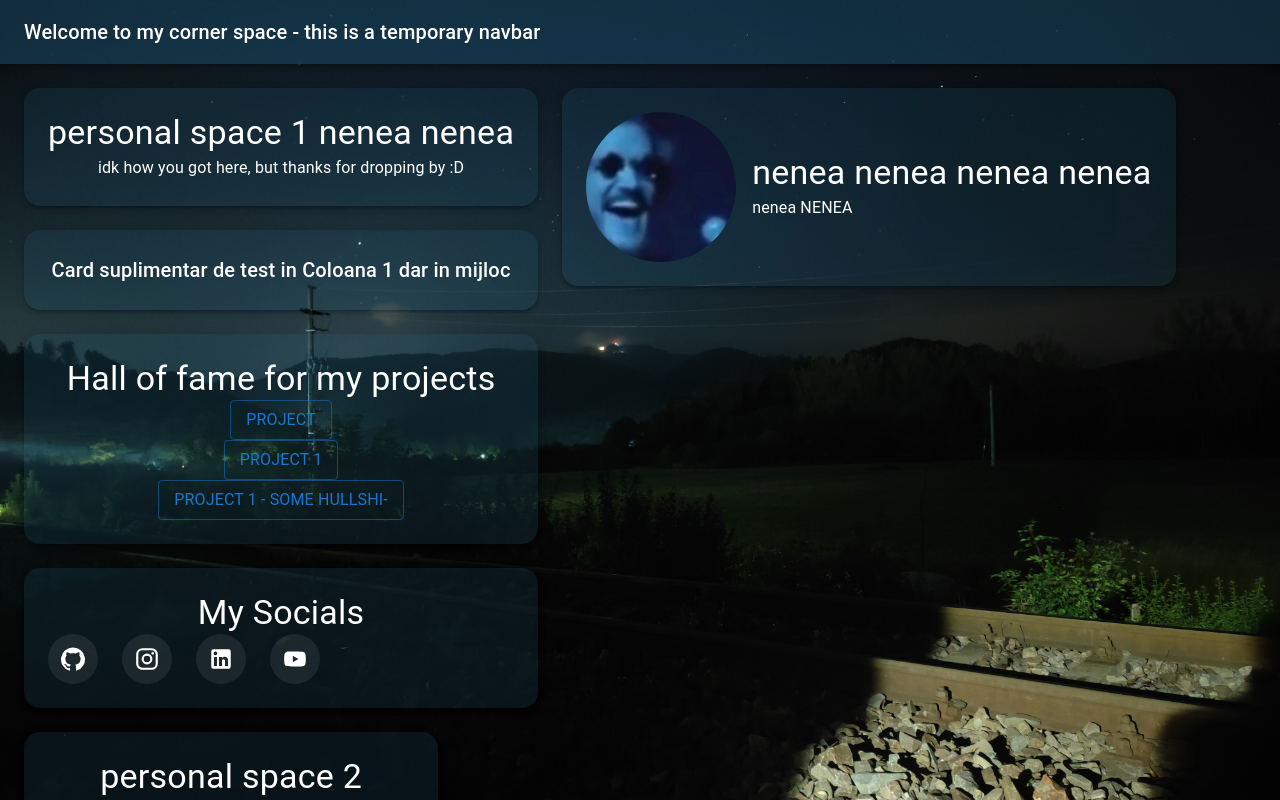
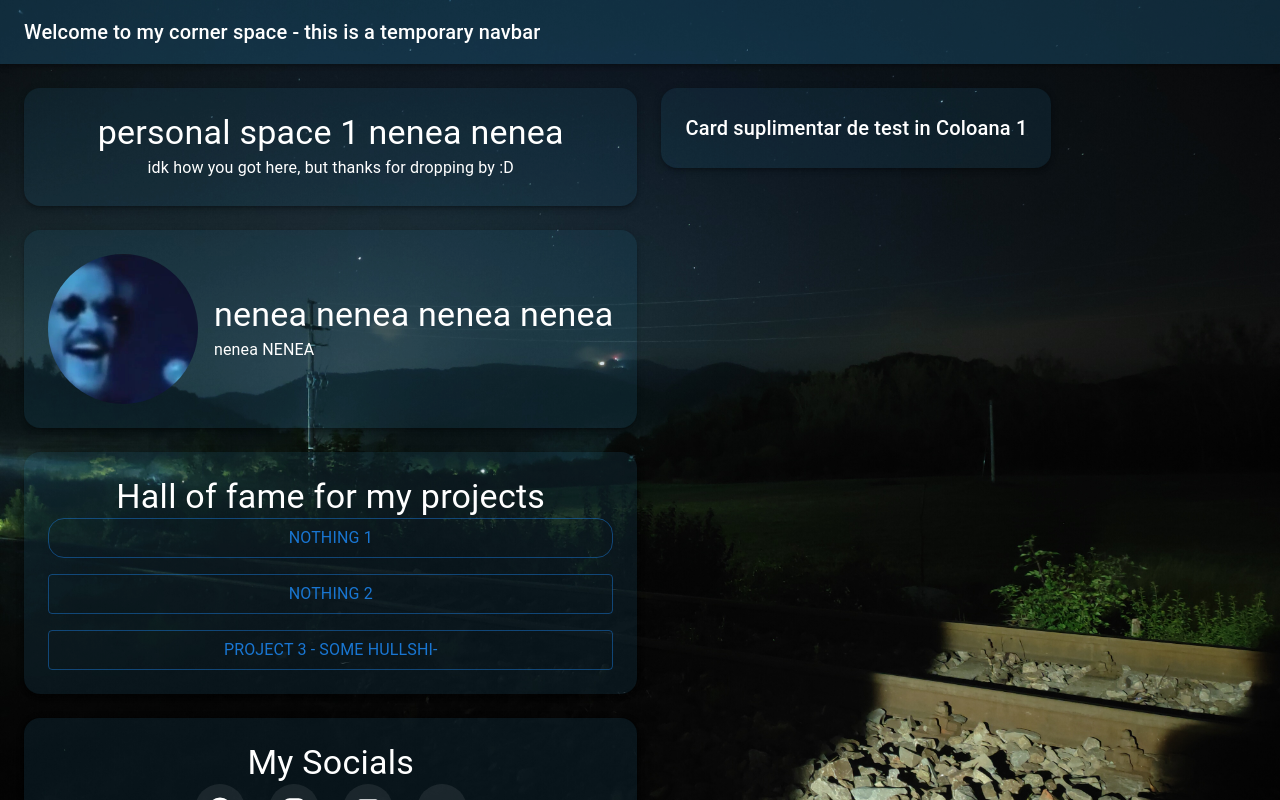
Before and after one commit to GashparFantomu/my_space, a React (Vite) app: page / in a window 1280 px wide. Shown: the top 800 px of the page. Built offline with nearby package versions, Linux system fonts and the light colour scheme.

Commit message:
frontend sucks ass ma mut pe cachyOS

```diff
--- a/src/pages/Home.jsx
+++ b/src/pages/Home.jsx
@@ -5,7 +5,6 @@ import YouTubeIcon from '@mui/icons-material/YouTube';
 import LinkedInIcon from '@mui/icons-material/LinkedIn';
 import Navbar from "../components/Navbar.jsx";
 import Footer from "../components/Footer.jsx";
-import {Instagram} from "@mui/icons-material";
 
 function Home() {
     return (
@@ -21,7 +20,7 @@ function Home() {
             <Navbar/>
 
             <Box component="main" sx={{flexGrow: 1, p:3}}>
-                <Grid container spacing={3}>
+                <Grid container spacing={3} alignItems="stretch">
                     {/*c1*/}
                     <Grid item xs={12} md={4}>
                         <Box sx={{flexDirection: 'column', display: 'flex', gap: 3}}>
@@ -34,13 +33,35 @@ function Home() {
                                     padding: '24px',
                                 }}>
 
-                                <Box sx={{display: 'flex', flexDirection: {xs: 'column', md: 'row'}, alignItems: {xs: 'center', md: 'flex-start'}, gap: 2}}>
-                                    <Box sx={{ textAlign: { xs: 'center', md: 'center' } }}>
+                                <Box sx={{ flexDirection: {xs: 'column', md: 'row'}, alignItems: {xs: 'center', md: 'center'}, gap: 2}}>
+                                    <Box sx={{ textAlign: { xs: 'center', md: 'center' }, justifyContent: 'center' }}>
                                         <Typography variant="h4">
                                             personal space 1 nenea nenea
                                         </Typography>
                                         <Typography variant="subtitle1">
                                             idk how you got here, but thanks for dropping by :D
+                                        </Typography>
+                                    </Box>
+                                </Box>
+                            </Paper>
+                            <Paper
+                                elevation={3}
+                                sx={{
+                                    display: 'flex',
+                                    backgroundColor: "rgba(31, 99, 135, 0.169)",
+                                    color: 'white',
+                                    borderRadius: '16px',
+                                    padding: '24px',
+                                }}>
+                                <Box sx={{display: 'flex', flexDirection: {xs: 'column', md: 'row'}, alignItems: {xs: 'center', md: 'center'}, gap: 2
+                                }}>
+                                    <Avatar sx={{width: 150, height: 150}}  alt="stai sa se incarce poza..." src="/profile1.jpg"></Avatar>
+                                    <Box sx={{ textAlign: { xs: 'center', md: 'left' } }}>
+                                        <Typography variant="h4">
+                                            nenea nenea nenea nenea
+                                        </Typography>
+                                        <Typography variant="subtitle1">
+                                            nenea NENEA
                                         </Typography>
                                     </Box>
                                 </Box>
@@ -53,37 +74,22 @@ function Home() {
                                 padding: '24px'
                             }}>
                                 <Box sx={{textAlign: { xs: 'center', md: 'center' }}}>
-                                    <Typography variant="h6">Card suplimentar de test in Coloana 1 dar in mijloc</Typography>
-                                </Box>
-                            </Paper>
-
-                            <Paper elevation={3} sx={{
-                                backgroundColor: "rgba(31, 99, 135, 0.169)",
-                                color: 'white',
-                                borderRadius: '16px',
-                                padding: '24px'
-                            }}>
-                                <Box sx={{textAlign: { xs: 'center', md: 'center' }}}>
                                     <Typography variant="h4">Hall of fame for my projects</Typography>
                                 </Box>
-                                <Box sx={{textAlign: { xs: 'center', md: 'center' }}}>
+                                <Box sx={{display: 'flex', flexDirection: 'column', gap: 2}}>
+                                    <Button variant="outlined" sx={{borderRadius: '16px'}}>
+                                        <Typography variant="subtitle1">
+                                            nothing 1
+                                        </Typography>
+                                    </Button>
                                     <Button variant="outlined">
                                         <Typography variant="subtitle1">
-                                            project
+                                            nothing 2
                                         </Typography>
                                     </Button>
-                                </Box>
-                                <Box sx={{textAlign: { xs: 'center', md: 'center' }}}>
                                     <Button variant="outlined">
                                         <Typography variant="subtitle1">
-                                            project 1
-                                        </Typography>
-                                    </Button>
-                                </Box>
-                                <Box sx={{textAlign: { xs: 'center', md: 'center' }}}>
-                                    <Button variant="outlined">
-                                        <Typography variant="subtitle1">
-                                            project 1 - some hullshi-
+                                            project 3 - some hullshi-
                                         </Typography>
                                     </Button>
                                 </Box>
@@ -99,7 +105,7 @@ function Home() {
                                     <Typography variant="h4">
                                         My Socials
                                     </Typography>
-                                    <Stack direction="row" spacing={3}>
+                                    <Stack direction="row" spacing={3} sx={{alignItems: 'center', justifyContent: 'center'}}>
                                         <IconButton component="a"
                                                     href="https://github.com/GashparFantomu"
                                                     target="_blank"
@@ -128,55 +134,46 @@ function Home() {
                                                     sx={{color: 'white', backgroundColor: 'rgba(255, 255, 255, 0.08)', padding: '12px'}}>
                                             <YouTubeIcon sx={{fontSize: 26}} />
                                         </IconButton>
-
                                     </Stack>
                                 </Box>
+                            </Paper>
+                        </Box>
+                    </Grid>
 
+                    <Grid item xs={12} md={4}>
+                        <Box sx={{display: 'flex', flexDirection: 'column', gap: 3, width: '100%'}}>
 
+                            <Paper elevation={3} sx={{
+                                backgroundColor: "rgba(31, 99, 135, 0.169)",
+                                color: 'white',
+                                borderRadius: '16px',
+                                padding: '24px',
+                                flexGrow: 1,
+                                alignItems: {xs: 'center', md: 'center'},
+                                alignText: {xs: 'center', md: 'center'},
+                            }}>
+                                <Box sx={{textAlign: { xs: 'center', md: 'center' }}}>
+                                    <Typography variant="h6">Card suplimentar de test in Coloana 1</Typography>
+                                </Box>
                             </Paper>
 
                         </Box>
                     </Grid>
 
                     <Grid item xs={12} md={4}>
-                        <Box sx={{flexDirection: 'column', display: 'flex', gap: 3}}>
+                        <Box sx={{display: 'flex', flexDirection: 'column', gap: 3, width: '100%'}}>
                             <Paper
                                 elevation={3}
                                 sx={{
-                                display: 'flex',
+                                    width: '100%',
                                     backgroundColor: "rgba(31, 99, 135, 0.169)",
                                     color: 'white',
                                     borderRadius: '16px',
                                     padding: '24px',
-                                }}>
-                                <Box sx={{display: 'flex', flexDirection: {xs: 'column', md: 'row'}, alignItems: {xs: 'center', md: 'center'}, gap: 2
-                                }}>
-                                    <Avatar sx={{width: 150, height: 150}}  alt="stai sa se incarce poza..." src="/profile1.jpg"></Avatar>
-                                    <Box sx={{ textAlign: { xs: 'center', md: 'left' } }}>
-                                        <Typography variant="h4">
-                                            nenea nenea nenea nenea
-                                        </Typography>
-                                        <Typography variant="subtitle1">
-                                            nenea NENEA
-                                        </Typography>
-                                    </Box>
-                                </Box>
-                            </Paper>
-                        </Box>
-                    </Grid>
-
-                    <Grid item xs={12} md={4}>
-                        <Paper
-                            elevation={3}
-                            sx={{
-                                display: 'flex',
-                                backgroundColor: "rgba(31, 99, 135, 0.169)",
-                                color: 'white',
-                                borderRadius: '16px',
-                                padding: '24px',
+                                    flexGrow: 1,
                                 }}>
 
-                            <Box sx={{display: 'flex', flexDirection: {xs: 'column', md: 'row'}, alignItems: {xs: 'center', md: 'flex-start'}, gap: 2
+                                <Box sx={{ flexDirection: {xs: 'column', md: 'row'}, alignItems: {xs: 'center', md: 'flex-start'}, gap: 2
                                 }}>
                                     <Box sx={{ textAlign: { xs: 'center', md: 'center' } }}>
                                         <Typography variant="h4">
@@ -188,8 +185,8 @@ function Home() {
                                     </Box>
                                 </Box>
                             </Paper>
+                        </Box>
                     </Grid>
-
                 </Grid>
             </Box>
             <Footer/>
```
Lines whose indentation alone changed are shown as unchanged.
